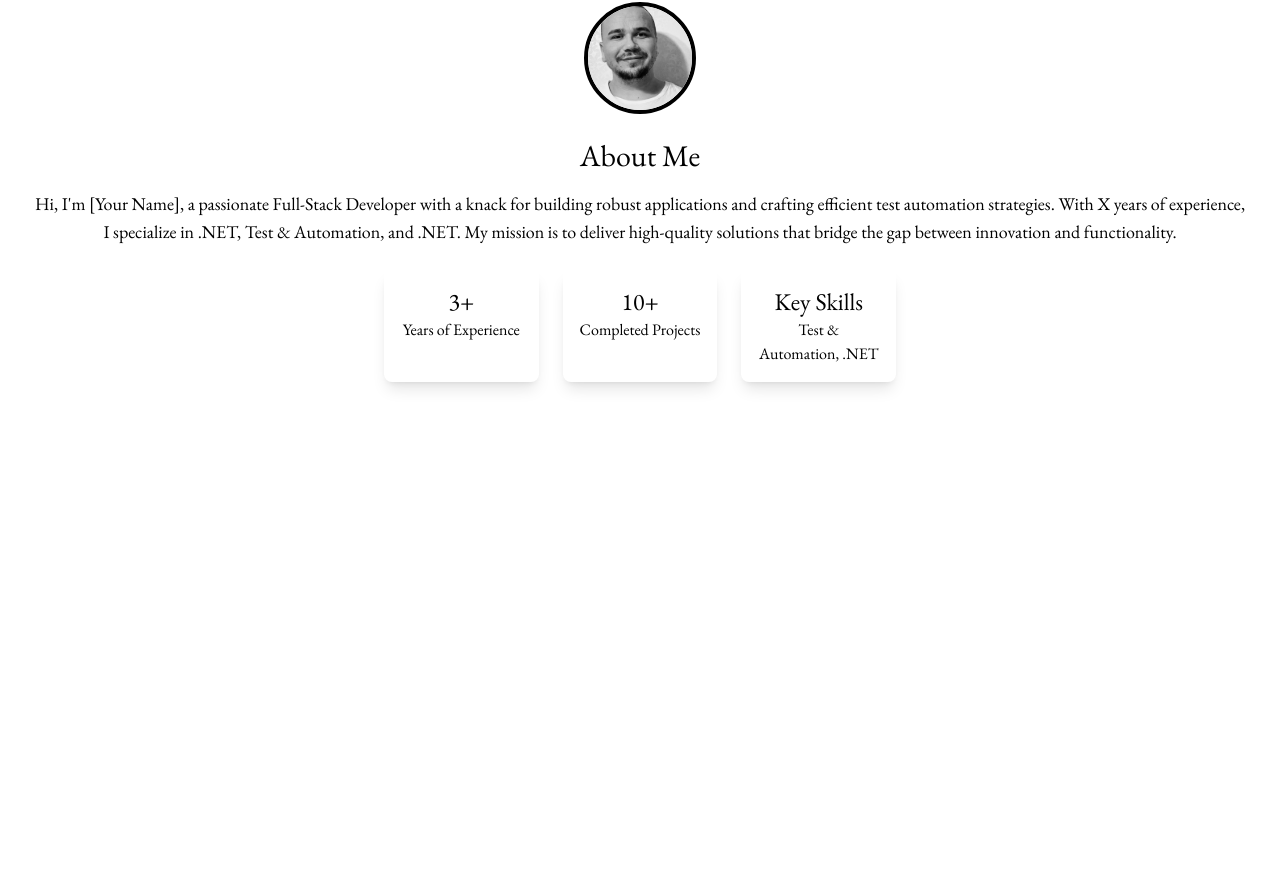
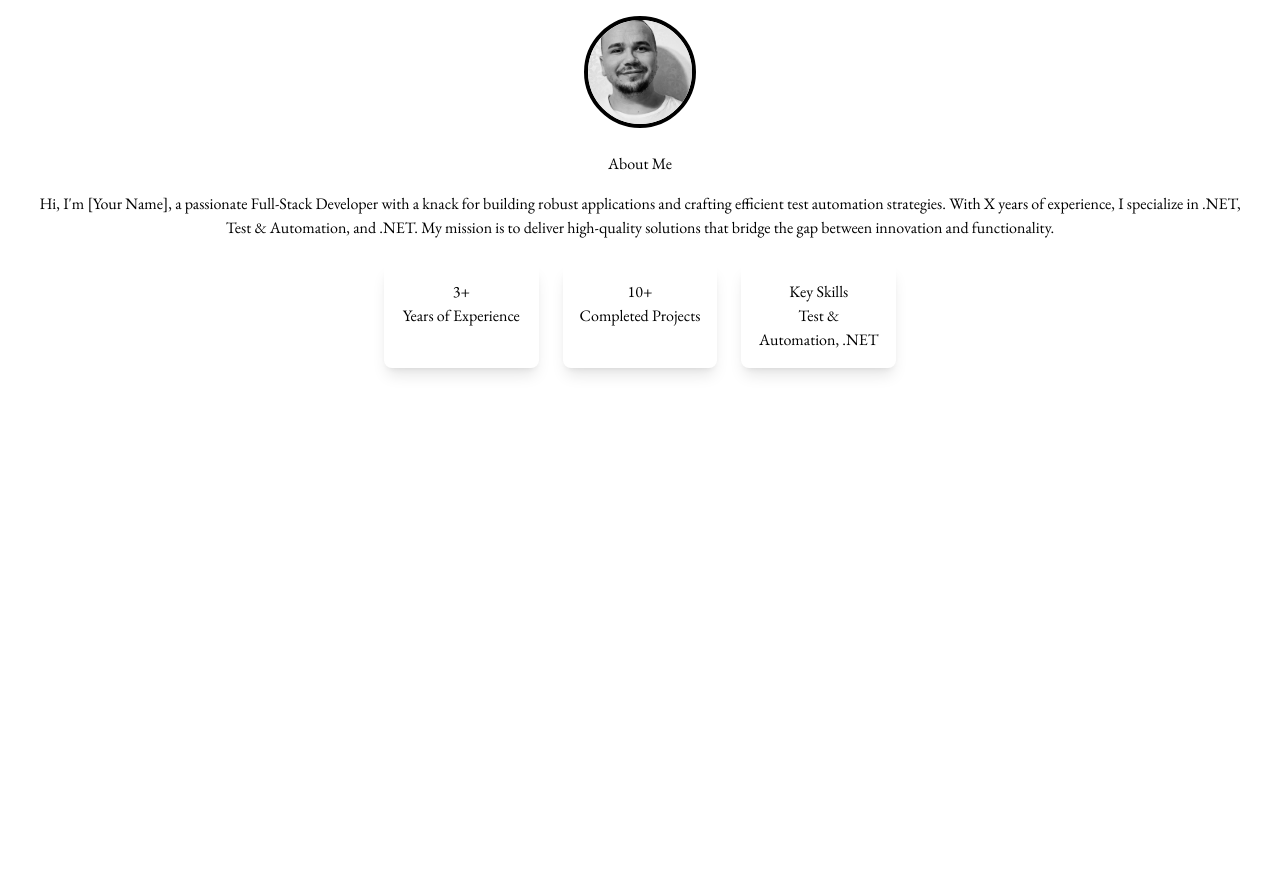
Before and after one commit to konraddrozdyk/react-portfolio, a React (Vite) app: page / in a window 1280 px wide. Shown: the part 1008-1904 px from the top of the page. Built offline with nearby package versions, Linux system fonts and the light colour scheme.

Commit message:
Style and layout changes

```diff
--- a/src/components/AboutMe.tsx
+++ b/src/components/AboutMe.tsx
@@ -1,5 +1,3 @@
-import { faArrowDown } from "@fortawesome/free-solid-svg-icons";
-import { FontAwesomeIcon } from "@fortawesome/react-fontawesome";
 import { useState } from "react";
 
 const AboutMe: React.FC = () => {
@@ -34,27 +32,26 @@ const AboutMe: React.FC = () => {
           alt="Your Name"
           className="rounded-full w-28 h-28 object-cover border-4 mb-6"
         />
-        <h2 className="text-3xl mb-4">About Me</h2>
-        <p className="text-lg text-center mb-6">
-          Hi, I'm <span className="text-blue-600">[Your Name]</span>, a
-          passionate Full-Stack Developer with a knack for building robust
-          applications and crafting efficient test automation strategies. With{" "}
-          <span className="font-serif">X years of experience</span>, I
+        <h2 className="mb-4">About Me</h2>
+        <p className="text-center mb-6">
+          Hi, I'm <span>[Your Name]</span>, a passionate Full-Stack Developer
+          with a knack for building robust applications and crafting efficient
+          test automation strategies. With <span>X years of experience</span>, I
           specialize in .NET, Test & Automation, and .NET. My mission is to
           deliver high-quality solutions that bridge the gap between innovation
           and functionality.
         </p>
         <div className="flex justify-between w-full max-w-lg gap-6">
           <div className="text-center flex-1 p-4 rounded-lg shadow-lg">
-            <h3 className="text-2xl">3+</h3>
+            <h3>3+</h3>
             <p>Years of Experience</p>
           </div>
           <div className="text-center flex-1 p-4 rounded-lg shadow-lg">
-            <h3 className="text-2xl">10+</h3>
+            <h3>10+</h3>
             <p>Completed Projects</p>
           </div>
           <div className="text-center flex-1 p-4 rounded-lg shadow-lg">
-            <h3 className="text-2xl">Key Skills</h3>
+            <h3>Key Skills</h3>
             <p>Test & Automation, .NET</p>
           </div>
         </div>
@@ -68,9 +65,7 @@ const AboutMe: React.FC = () => {
                 key={tab.id}
                 onClick={() => setActiveTab(tab.id)}
                 className={`px-6 py-2 rounded-lg transition-all ${
-                  activeTab === tab.id
-                    ? "border-2 border-blue-500"
-                    : "border-2 border-gray-300"
+                  activeTab === tab.id ? "border-2" : "border-2"
                 }`}
               >
                 {tab.label}
```
